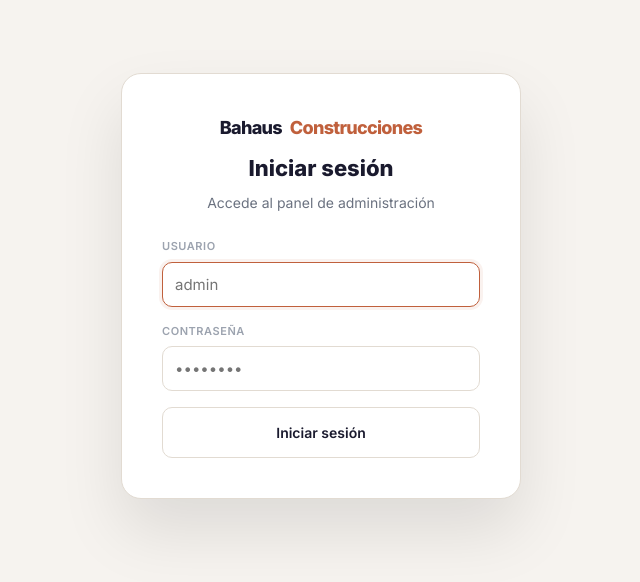
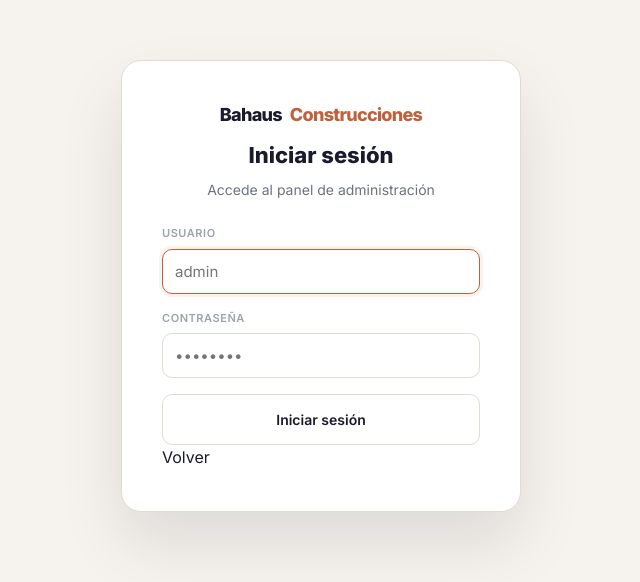
Before and after one commit to JuanMalaver1511/bahausconstrucciones, a React (Vite) app: page /admin/login in a window 1280 px wide. Shown: the part 114-696 px from the top of the page, without its empty margins (319-959 px from the left). Built offline with nearby package versions, Linux system fonts and the light colour scheme.

Commit message:
Añade enlace para volver a la página principal en el formulario de inicio de sesión del administrador.

```diff
--- a/src/pages/AdminLogin.jsx
+++ b/src/pages/AdminLogin.jsx
@@ -67,6 +67,8 @@
           </button>
         </form>
 
+        <a href="https://bahausconstrucciones-production.up.railway.app/">Volver</a>
+
       </div>
     </div>
   )
```
